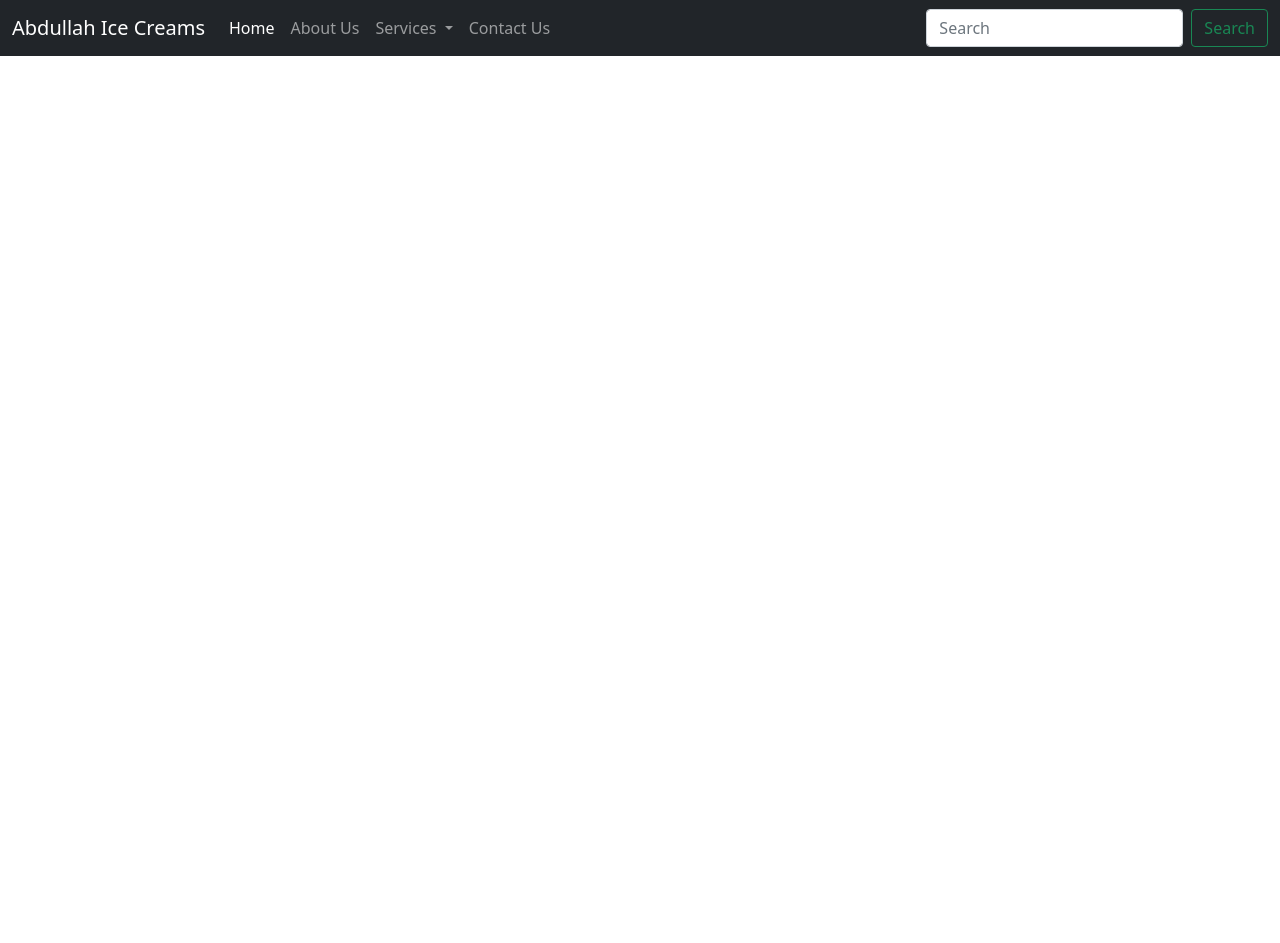
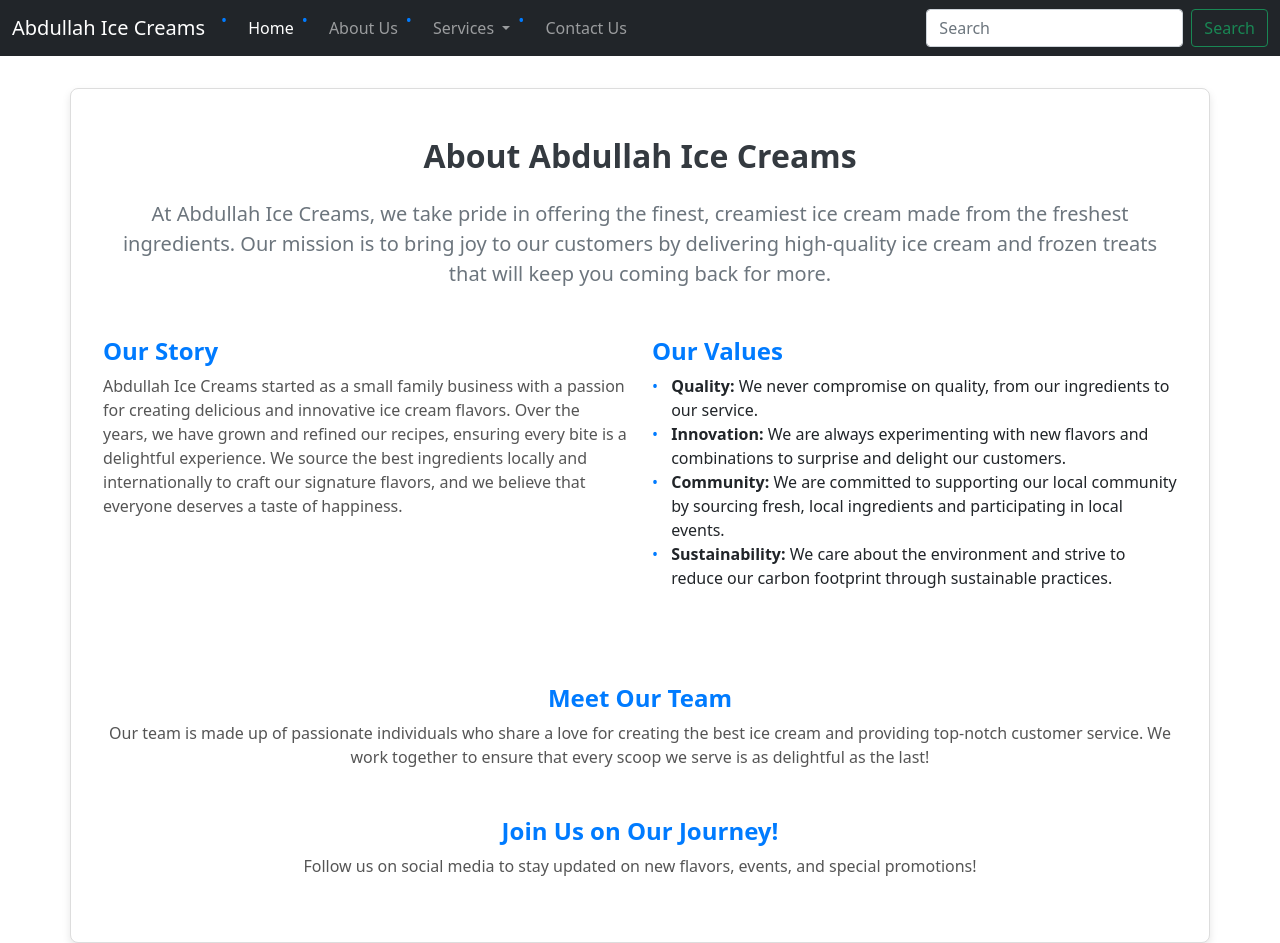
Before and after one commit to AbdullahRFA/IceCreams_Website_with_django, a Django app: page /about in a window 1280 px wide. Before the commit the page ends 56 px from the top, so only its background shows below. Run offline with Django 5.2, Linux system fonts and the light colour scheme.

Commit message:
added about us html add its style

```diff
--- a/templates/about.html
+++ b/templates/about.html
@@ -1,11 +1,182 @@
 {% extends 'base.html' %}
 
 {% block title %}
-    About
+    About Us
 {% endblock title %}
 
+{% block extra_styles %}
+<style>
+    /* General Page Style */
+    body {
+        font-family: 'Arial', sans-serif;
+        line-height: 1.6;
+        background-color: #f8f9fa;
+        color: #333;
+    }
+
+    h2, h3 {
+        color: #343a40;
+        font-weight: bold;
+    }
+
+    .lead {
+        color: #6c757d;
+    }
+
+    /* Container Styling */
+    .container {
+        background-color: #ffffff;
+        border-radius: 8px;
+        box-shadow: 0 4px 8px rgba(0, 0, 0, 0.1);
+        padding: 2rem;
+        margin-top: 2rem;
+        border: 1px solid #ddd;
+    }
+
+    .text-center {
+        text-align: center;
+    }
+
+    /* Section Styling */
+    .row {
+        margin-top: 30px;
+    }
+
+    .col-md-6 {
+        margin-bottom: 30px;
+    }
+
+    h3 {
+        font-size: 1.5rem;
+        color: #007bff;
+    }
+
+    p {
+        font-size: 1rem;
+        color: #555;
+    }
+
+    /* Button Styling */
+    .btn-outline-primary {
+        color: #007bff;
+        border-color: #007bff;
+    }
+
+    .btn-outline-primary:hover {
+        background-color: #007bff;
+        color: white;
+    }
+
+    /* List Style */
+    ul {
+        list-style-type: none;
+        padding: 0;
+    }
+
+    ul li {
+        padding-left: 1.2em;
+        position: relative;
+    }
+
+    ul li:before {
+        content: "\2022";
+        color: #007bff;
+        position: absolute;
+        left: 0;
+    }
+
+    /* Team Section Styling */
+    .team-section {
+        display: flex;
+        justify-content: center;
+        align-items: center;
+        gap: 20px;
+        flex-wrap: wrap;
+    }
+
+    .team-member {
+        text-align: center;
+        padding: 20px;
+        border-radius: 8px;
+        background-color: #f8f9fa;
+        width: 250px;
+        box-shadow: 0 4px 8px rgba(0, 0, 0, 0.1);
+    }
+
+    .team-member img {
+        width: 100%;
+        height: auto;
+        border-radius: 50%;
+        margin-bottom: 10px;
+    }
+
+    .team-member h4 {
+        margin-bottom: 10px;
+        color: #343a40;
+    }
+
+    /* Social Media Styling */
+    .social-media {
+        margin-top: 30px;
+    }
+
+    .social-media a {
+        margin: 0 10px;
+        font-size: 1.5rem;
+        color: #007bff;
+    }
+
+    .social-media a:hover {
+        color: #0056b3;
+    }
+
+    /* Responsive Design */
+    @media (max-width: 768px) {
+        .row {
+            flex-direction: column;
+        }
+
+        .col-md-6 {
+            margin-bottom: 30px;
+        }
+
+        .team-section {
+            flex-direction: column;
+            gap: 40px;
+        }
+    }
+</style>
+{% endblock extra_styles %}
 
 {% block body %}
+    <div class="container py-5">
+        <h2 class="text-center mb-4">About Abdullah Ice Creams</h2>
+        <p class="lead text-center">At Abdullah Ice Creams, we take pride in offering the finest, creamiest ice cream made from the freshest ingredients. Our mission is to bring joy to our customers by delivering high-quality ice cream and frozen treats that will keep you coming back for more.</p>
 
+        <div class="row mt-5">
+            <div class="col-md-6">
+                <h3>Our Story</h3>
+                <p>Abdullah Ice Creams started as a small family business with a passion for creating delicious and innovative ice cream flavors. Over the years, we have grown and refined our recipes, ensuring every bite is a delightful experience. We source the best ingredients locally and internationally to craft our signature flavors, and we believe that everyone deserves a taste of happiness.</p>
+            </div>
+            <div class="col-md-6">
+                <h3>Our Values</h3>
+                <ul>
+                    <li><strong>Quality:</strong> We never compromise on quality, from our ingredients to our service.</li>
+                    <li><strong>Innovation:</strong> We are always experimenting with new flavors and combinations to surprise and delight our customers.</li>
+                    <li><strong>Community:</strong> We are committed to supporting our local community by sourcing fresh, local ingredients and participating in local events.</li>
+                    <li><strong>Sustainability:</strong> We care about the environment and strive to reduce our carbon footprint through sustainable practices.</li>
+                </ul>
+            </div>
+        </div>
 
+        <div class="text-center mt-5">
+            <h3>Meet Our Team</h3>
+            <p>Our team is made up of passionate individuals who share a love for creating the best ice cream and providing top-notch customer service. We work together to ensure that every scoop we serve is as delightful as the last!</p>
+        </div>
+
+        <div class="text-center mt-5">
+            <h3>Join Us on Our Journey!</h3>
+            <p>Follow us on social media to stay updated on new flavors, events, and special promotions!</p>
+        </div>
+    </div>
 {% endblock body %}
--- a/templates/base.html
+++ b/templates/base.html
@@ -9,6 +9,13 @@
     <link href="https://cdn.jsdelivr.net/npm/bootstrap@5.0.2/dist/css/bootstrap.min.css" rel="stylesheet" integrity="sha384-EVSTQN3/azprG1Anm3QDgpJLIm9Nao0Yz1ztcQTwFspd3yD65VohhpuuCOmLASjC" crossorigin="anonymous">
 
     <title>{% block title %}{% endblock title %}| Abdullah Ice Creams</title>
+    <style>
+
+        {% block extra_styles %}
+
+        {% endblock extra_styles %}
+
+    </style>
   </head>
   <body>
 
```
